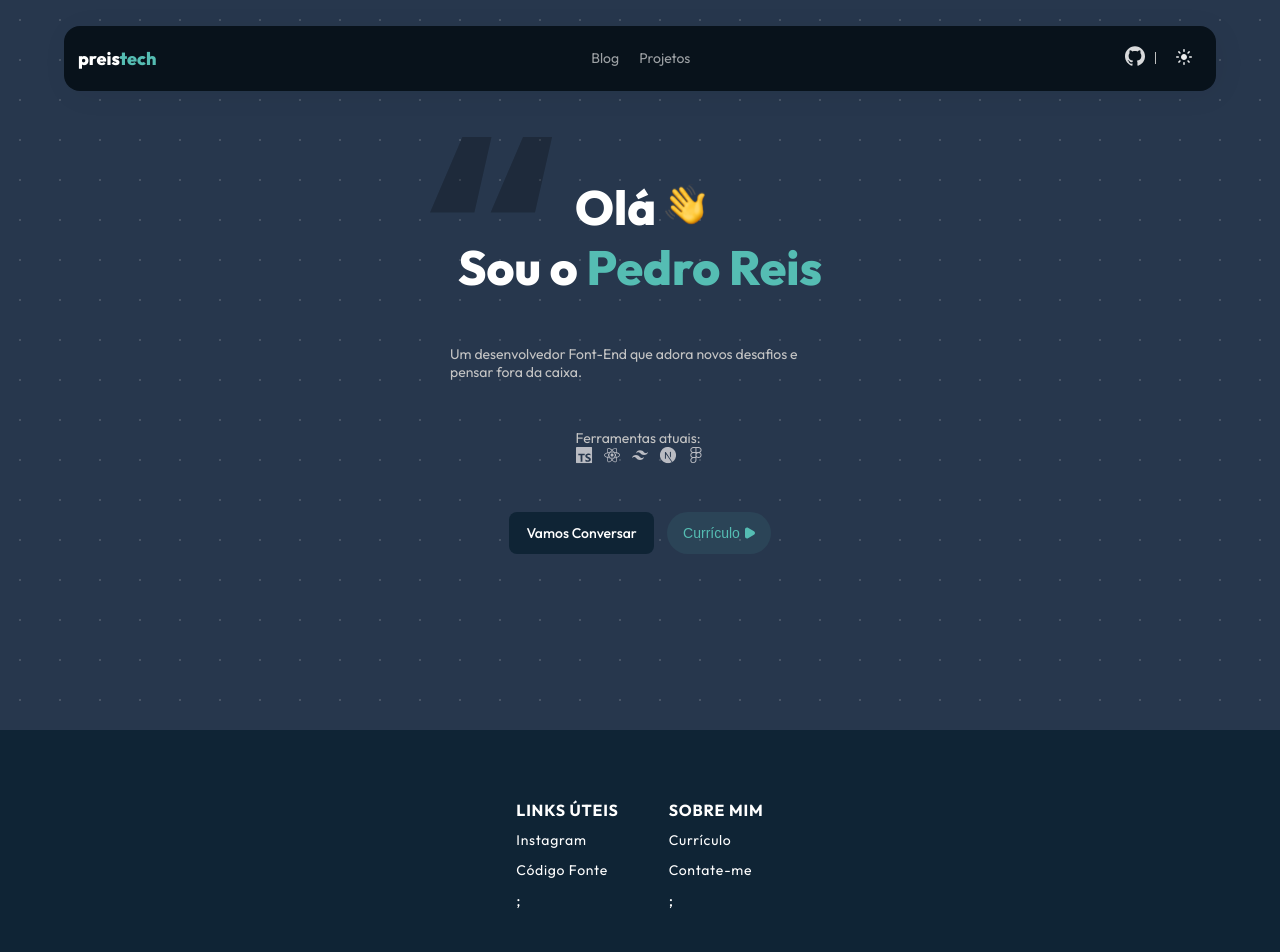
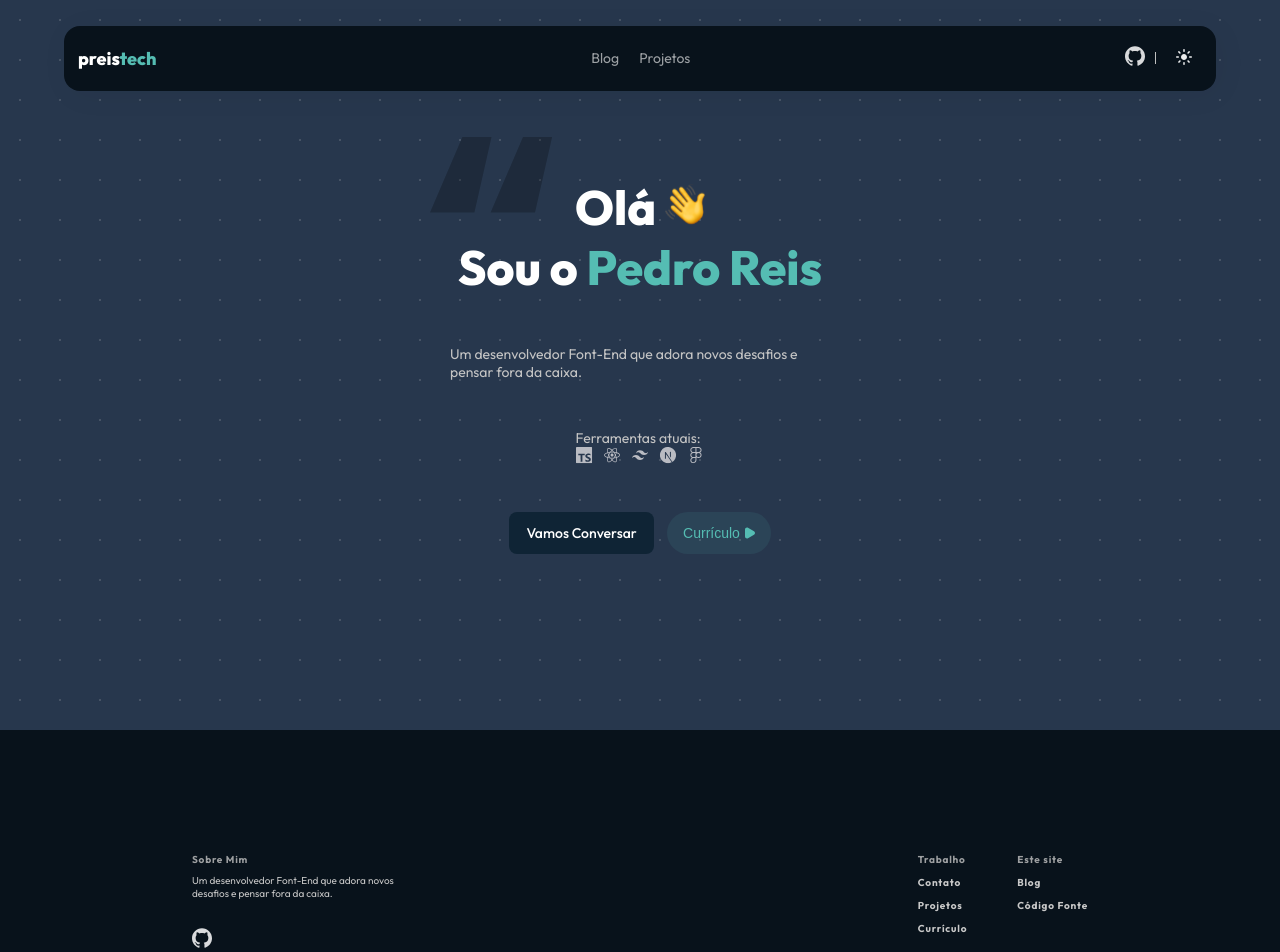
Before and after one commit to itspedro/preis.tech, a Next.js app: page / in a window 1280 px wide. Shown: the top 952 px of the page. Built offline with nearby package versions, Linux system fonts and the light colour scheme.

Commit message:
[+] feat: redesign footer component.

```diff
--- /dev/null
+++ b/src/components/Footer/footer-about.tsx
@@ -0,0 +1,42 @@
+import { styled } from "styled-components";
+import FooterIcons from "./footer-icons";
+
+
+const Container = styled.div`
+  display: flex;
+  flex-direction: column;
+  max-width:  240px;
+  width: 100%;
+  gap: 8px;
+`
+
+const Title = styled.h3`
+  color: ${props => props.theme.text80};
+  font-size: 10px;
+  font-family: inherit;
+  font-style: normal;
+  font-weight: 700;
+  line-height: normal;
+  letter-spacing: 0.8px;
+`
+
+const Text = styled.p`
+  color: ${props => props.theme.text};
+  font-size: 10px;
+  font-family: inherit;
+  font-style: normal;
+  font-weight: 400;
+  line-height: normal;
+`
+
+function FooterSobre() {
+  return (
+    <Container>
+      <Title>Sobre Mim</Title>
+      <Text>Um desenvolvedor Font-End que adora novos desafios e pensar fora da caixa.</Text>
+      <FooterIcons/>
+    </Container>
+  );
+};
+
+export default FooterSobre;
--- a/src/components/Footer/footer-cols.tsx
+++ b/src/components/Footer/footer-cols.tsx
@@ -18,30 +18,33 @@ const FooterColContainer = styled.div`
 `
 
 const FooterColItem = styled.div`
-  color: #FFF;
-  font-size: 14px;
-  font-family: inherit;
-  font-style: normal;
-  font-weight: 400;
-  line-height: 20px;
-  letter-spacing: 0.7px;
-  text-decoration: none !important;
-  transition: 0.3s;
-  cursor: pointer;
-`
-
-const FooterColTitle = styled.h3`
-  color: #FFF;
-  font-size: 16px;
+  color: ${props => props.theme.textLight};
+  font-size: 10px;
   font-family: inherit;
   font-style: normal;
   font-weight: 700;
   line-height: normal;
   letter-spacing: 0.8px;
-  text-transform: uppercase;
+  text-decoration: none;
+  transition: 0.3s;
+  cursor: pointer;
+
+  &:hover {
+    color: ${props => props.theme.textBold};
+  };
 `
 
-function FooterCols(props: FooterColsProps) {
+const FooterColTitle = styled.h3`
+  color: ${props => props.theme.text80};
+  font-size: 10px;
+  font-family: inherit;
+  font-style: normal;
+  font-weight: 700;
+  line-height: normal;
+  letter-spacing: 0.8px;
+`
+
+function FooterCol(props: FooterColsProps) {
 
   return (
     <FooterColContainer>
@@ -51,12 +54,11 @@ function FooterCols(props: FooterColsProps) {
           <Link key={index} href={link.url}>
             <FooterColItem key={index}>{link.name}</FooterColItem>
           </Link>
-        );
-        }
-        )};
+        )
+      })}
     </FooterColContainer>
 
   );
 };
 
-export default FooterCols;
+export default FooterCol;
--- /dev/null
+++ b/src/components/Footer/footer-icons.tsx
@@ -0,0 +1,24 @@
+import { styled } from "styled-components";
+import { GithubIcon } from "../Header/headerIcons/github-icon";
+import { InstagramIcon } from "../Header/headerIcons/instagram-icon";
+
+const Icons = styled.div`
+  display: flex;
+  align-items: center;
+  justify-content: start;
+  gap: 10px;
+  margin-top: 20px;
+
+  width: 100%;
+  color: ${props => props.theme.icons};
+`
+
+function FooterIcons() {
+  return(
+    <Icons>
+        <GithubIcon />
+    </Icons>
+  );
+};
+
+export default FooterIcons;
--- a/src/components/Footer/footer.tsx
+++ b/src/components/Footer/footer.tsx
@@ -1,33 +1,59 @@
 'use client';
 
 import styled from 'styled-components';
-import FooterCols from './footer-cols';
+import FooterCol from './footer-cols';
+import FooterSobre from './footer-about';
 
 const FooterRoot = styled.footer`
   display: flex;
   align-items: center;
   justify-content: center;
-  height: 250px;
-  background-color: var(--text-color);
+  height: 340px;
+  background-color: ${props => props.theme.secondary};
+`
+
+const FooterContent = styled.div`
+  display: flex;
+  justify-content: space-between;
+  width: 70%;
+  margin: 0 auto;
+
+  @media (max-width: 768px) {
+    flex-direction: column;
+    gap: 50px;
+  }
+
+`
+
+const FooterCols = styled.div`
+  display: flex;
+  align-items: start;
   gap: 50px;
 `
+
 function Footer() {
   return (
     <FooterRoot>
-      <FooterCols
-        title="Links Úteis"
+      <FooterContent>
+        <FooterSobre />
+        <FooterCols>
+          <FooterCol
+            title="Trabalho"
             links={[
-          { name: "Instagram", url: "https://instagram.com/itspdro" },
-          { name: "Código Fonte", url: "https://github.com/itspedro/preis.tech" },
+              { name: "Contato", url: "mailto:contato@preis.tech" },
+              { name: "Projetos", url: "https://github.com/itspedro?tab=repositories" },
+              { name: "Currículo", url: "https://cutt.ly/HwukbJnT" }
             ]}
           />
-      <FooterCols
-        title="Sobre Mim"
+          <FooterCol
+            title="Este site"
             links={[
-          { name: "Currículo", url: "https://cutt.ly/HwukbJnT" },
-          { name: "Contate-me", url: "mailto:contato@preis.tech" },
+              { name: "Blog", url: "/" },
+              { name: "Código Fonte", url: "mailto:contato@preis.tech" },
             ]}
             />
+        </FooterCols>
+      </FooterContent>
     </FooterRoot>
   );
 };
```
Lines whose indentation alone changed are shown as unchanged.
